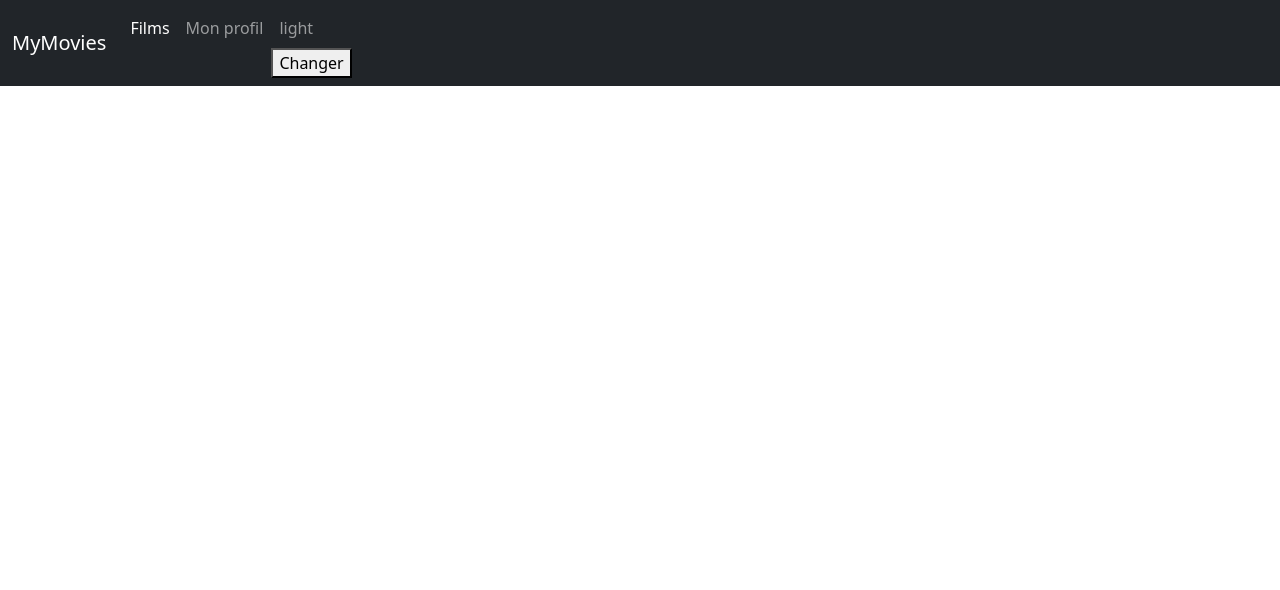
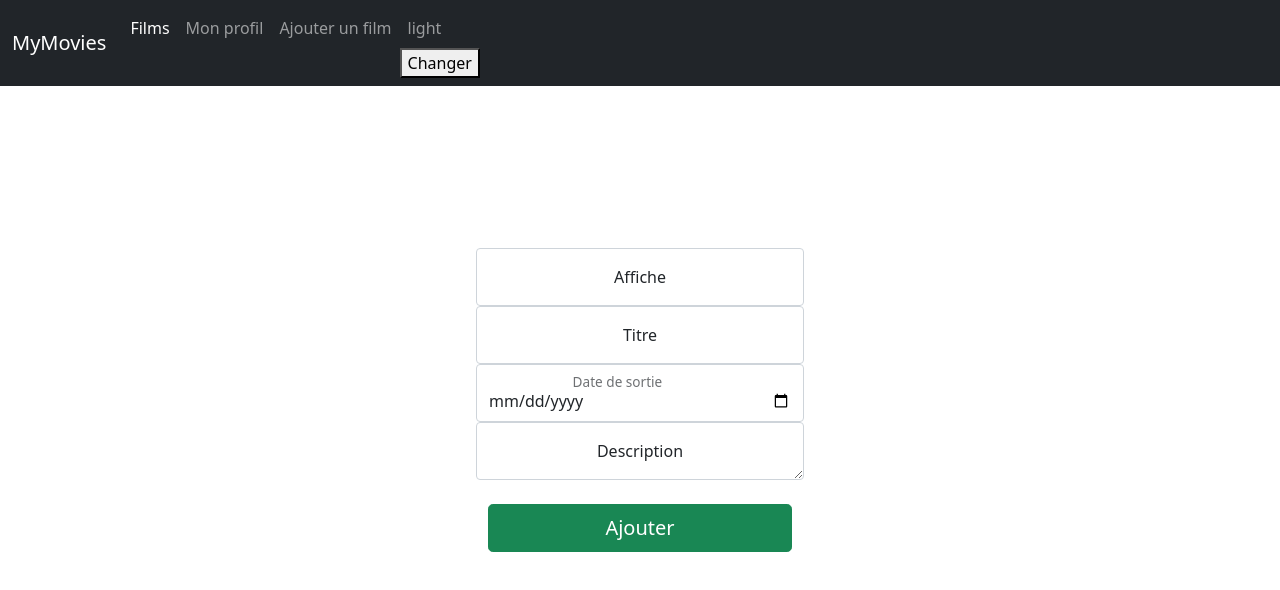
Before and after one commit to FabienDaguet/MovieTs, a React (Create React App) app: page /add in a window 1280 px wide. Shown: the top 590 px of the page. Built offline with nearby package versions, Linux system fonts and the light colour scheme.

Commit message:
ajout de film dans la bd ri7 création du lien header creation du formulaire et création de la requete

```diff
--- /dev/null
+++ b/src/components/MovieAdd.tsx
@@ -0,0 +1,99 @@
+import * as React from 'react'
+import Axios from 'axios'
+import { useNavigate } from 'react-router-dom'
+import TextInput, { AreaInput } from "./TextInput";
+import { config } from './Index';
+
+const MovieAdd: React.FC = () => {
+
+    let navigate = useNavigate()
+
+    const [newMovie, setNewMovie] = React.useState({
+        title: '',
+        overview: '',
+        release_date: '',
+        poster_path:'',
+    })
+    const [err, setErr] = React.useState<string>()
+
+    const handleChange = (event: React.ChangeEvent<HTMLInputElement>) => {
+        const key = event.target.name;
+        const value = event.target.value;
+        setNewMovie({...newMovie, [key]: value })
+    };
+
+    const handleChangeArea = (event: React.ChangeEvent<HTMLTextAreaElement>) => {
+        const key = event.target.name;
+        const value = event.target.value;
+        setNewMovie({...newMovie, [key]: value })
+    };
+
+    const submit = () => {
+        Axios
+            .post('https://api-ri7.herokuapp.com/api/movies', newMovie, config)
+            //console.log("user =>", user);
+            .then(res => {
+                if (res.status == 200) {
+                    //navigate("/")
+                    console.log(res)
+                };
+            }
+            )
+            .catch(err => setErr("Une erreur est survenue"))
+    };
+
+    return (
+        <>
+            <div className='text-center input-body'>
+                <div className='form-signin'>
+                    <form className="form">
+                        <TextInput
+                            type="text"
+                            label="Affiche"
+                            name="poster_path"
+                            className="form-control mb-6 col-5"
+                            id="floatingInputPoster"
+                            placeholder="Dupont"
+                            value={newMovie.poster_path}
+                            action={handleChange}
+                        />
+                        <TextInput
+                            type="text"
+                            label="Titre"
+                            name="title"
+                            className="form-control mb-6 col-5"
+                            id="floatingInputTitle"
+                            placeholder="Dupont"
+                            value={newMovie.title}
+                            action={handleChange}
+                        />
+                        <TextInput
+                            type="date"
+                            label="Date de sortie"
+                            name="release_date"
+                            className="form-control mb-6 col-5"
+                            id="floatingInputDate"
+                            placeholder="Dupont"
+                            value={newMovie.release_date}
+                            action={handleChange}
+                        />
+                        <AreaInput
+                            type="text"
+                            label="Description"
+                            name="overview"
+                            className="form-control mb-6 col-5"
+                            id="floatingInputOverview"
+                            placeholder="Dupont"
+                            value={newMovie.overview}
+                            action={handleChangeArea}
+                        />
+                        <button className='w-100 btn btn-lg btn-success mt-4' type='submit' onClick={submit}>Ajouter</button>
+                        {/* <button className='w-100 btn btn-lg btn-primary mt-4' onClick={navigate("/films")} >Retour</button> */}
+                    </form>
+                </div>
+            </div>
+        </>
+    )
+}
+
+export default MovieAdd
--- a/src/components/MoviesList.tsx
+++ b/src/components/MoviesList.tsx
@@ -5,6 +5,7 @@ import DeniedAcces from './DeniedAcces';
 import { useNavigate } from 'react-router-dom';
 import { GlobalContext, IContext } from './context/Context';
 import {IMovie} from './interface/IMovies'
+import { config } from './Index';
 
 type ListProps =  {
     setSelectedMovie: (state : IMovie) => void
@@ -19,13 +20,25 @@ const MoviesList: React.FC<ListProps> = ({ setSelectedMovie, search, isAuth } :
     const {store,setStore} = React.useContext(GlobalContext) as IContext;
 
     //STATE
-            //const [movies, setMovies] = React.useState<IMovie[] | null>(null) les films sont set dans le context
+    //const [movies, setMovies] = React.useState<IMovie[] | null>(null) les films sont set dans le context
     const [err, setErr] = React.useState('');
+    const [addedMovies, setAddedMovies] = React.useState();
 
     //DECONSTRUCTION DE L'URL
     const URL = "https://api.themoviedb.org/3"
     const REQUEST = "/discover/movie?sort_by=popularity.desc&"
     const APIKEY = "api_key=3d07ff060bc510e2d02c73f56db64a16"
+
+    //RECUPERE UNE LISTE DE FILM ENVOYEE PAR L'API ET EST EXECUTEE PAR LE USE EFFECT DE L'API RI
+    const getMoviesRi7 = () => {
+        if(store.movies != null) {
+            Axios
+            .get('https://api-ri7.herokuapp.com/api/movies', config)
+            .then(response => setAddedMovies(response.data.results))
+            //.then(response => setStore({...store, movies: response.data.results}))
+            .catch(err => setErr(err))
+        }
+    };
 
     //RECUPERE UNE LISTE DE FILM ENVOYEE PAR L'API ET EST EXECUTEE PAR LE USE EFFECT
     const getMovies = () => {
@@ -39,6 +52,7 @@ const MoviesList: React.FC<ListProps> = ({ setSelectedMovie, search, isAuth } :
     //AFFICHE LES FILMS AU CHARGEMENT DE LA PAGE
     React.useEffect(() => {
         getMovies()
+        getMoviesRi7()
     }, []);
 
     //AFFICHE LA PAGE MOVIEDETAIL DU FILM SELECTIONNE
@@ -66,7 +80,7 @@ const MoviesList: React.FC<ListProps> = ({ setSelectedMovie, search, isAuth } :
     }, [search]);
 
 
-    //PERMET D4AFFICHER LES FILMS SEULEMENT SI CONNECTE
+    //AFFICHER LES FILMS SEULEMENT SI CONNECTE
     const renderSwitch = () => {
         switch (isAuth) {
             //Si connecté j'affiche les films
--- a/src/components/Router.tsx
+++ b/src/components/Router.tsx
@@ -8,6 +8,8 @@ import MoviesList from './MoviesList'
 import Profile from './profile/Profile'
 import Register from './Register'
 import ContextProvider from './context/Context'
+import MovieAdd from './MovieAdd'
+
 //import SearchTest from './test/SearchTest'
 
 interface IMovie {
@@ -49,6 +51,7 @@ const Router = () => {
                                                     />
                     <Route path="/films/:id" element={<MovieDetail selectedMovie={selectedMovie}/>} />
                     <Route path="/profile" element={<Profile />} />
+                    <Route path="/add" element={<MovieAdd />} />
                 </Routes>
             </ContextProvider>
         </BrowserRouter>
--- a/src/components/TextInput.tsx
+++ b/src/components/TextInput.tsx
@@ -27,5 +27,31 @@ const TextInput: React.FC<InputProps> = (props: InputProps) => {
         </div>
     )
 }
+type AreaProps = {
+    type: string
+    className: string
+    id: string
+    name: string
+    placeholder: string
+    value: string
+    label: string
+    action: (event: React.ChangeEvent<HTMLTextAreaElement>) => void
+}
+
+export const AreaInput: React.FC<AreaProps> = (props: AreaProps) => {
+    return (
+        <div className="form-floating row w-auto">
+            <textarea
+                className={props.className}
+                id={props.id}
+                name={props.name}
+                placeholder={props.placeholder}
+                value={props.value}
+                onChange={(event) => props.action(event)}
+            />
+            <label htmlFor={props.id}>{props.label}</label>
+        </div>
+    )
+}
 
 export default TextInput;
--- a/src/components/context/Context.tsx
+++ b/src/components/context/Context.tsx
@@ -10,7 +10,8 @@ export interface IContext {
 
 export interface IStore {
     theme: string;
-    movies: null |IMovie[];
+    movies: null |IMovie[] | undefined;
+    //addedMovies: null | [];
     //setStore: () => void,
     user: IProfile | null
 }
@@ -18,6 +19,7 @@ export interface IStore {
 const defaultValue: IStore = {
     theme: 'light',
     movies: null,
+    //addedMovies: null,
     user: null,
 }
 
--- a/src/components/header/Header.tsx
+++ b/src/components/header/Header.tsx
@@ -32,11 +32,17 @@ const Header: React.FC<HeaderProps> = ({ setSearch, isAuth } : HeaderProps) => {
                             <Link to={'/profile'} className="nav-link">Mon profil</Link>
                         </li>
                         <li className="nav-item">
+                            <Link to={'/add'} className="nav-link">Ajouter un film</Link>
+                        </li>
+                        <li className="nav-item">
                             <span className="nav-link">{store.theme}</span> <button onClick={Changetheme}>Changer</button>
                         </li>
                     </ul>
                     {isAuth != (false) ?
-                        <SearchBox placeholder="recherche" handleChange={(e : React.ChangeEvent<HTMLInputElement>) => setSearch(e.target.value)} />
+                        <>
+                            <span className="nav-link">{store.user?.firstname}</span>
+                            <SearchBox placeholder="recherche" handleChange={(e : React.ChangeEvent<HTMLInputElement>) => setSearch(e.target.value)} />
+                        </>
                     :
                         <div>
 
--- a/src/components/profile/Profile.tsx
+++ b/src/components/profile/Profile.tsx
@@ -47,7 +47,7 @@ const Profile = () => {
                                             <TextInput
                                                 type="text"
                                                 label="Nom"
-                                                name="Nom"
+                                                name="lastname"
                                                 className="form-control mb-6 col-5"
                                                 id="floatingInputName"
                                                 placeholder="Dupont"
@@ -57,7 +57,7 @@ const Profile = () => {
                                             <TextInput
                                                 type="text"
                                                 label="Prénom"
-                                                name="Prénom"
+                                                name="firstname"
                                                 className="form-control mb-2 col-5"
                                                 id="floatingInputfirstname"
                                                 placeholder="exemple@mail.com"
@@ -70,7 +70,7 @@ const Profile = () => {
                                             <TextInput
                                                 type="text"
                                                 label="ville"
-                                                name="ville"
+                                                name="city"
                                                 className="form-control mb-2 "
                                                 id="floatingInputCity"
                                                 placeholder="Paris"
@@ -80,7 +80,7 @@ const Profile = () => {
                                             <TextInput
                                                 type="text"
                                                 label="code postal"
-                                                name="code postal"
+                                                name="postalCode"
                                                 className="form-control mb-2"
                                                 id="floatingInputPostalCode"
                                                 placeholder="exemple@mail.com"
```
